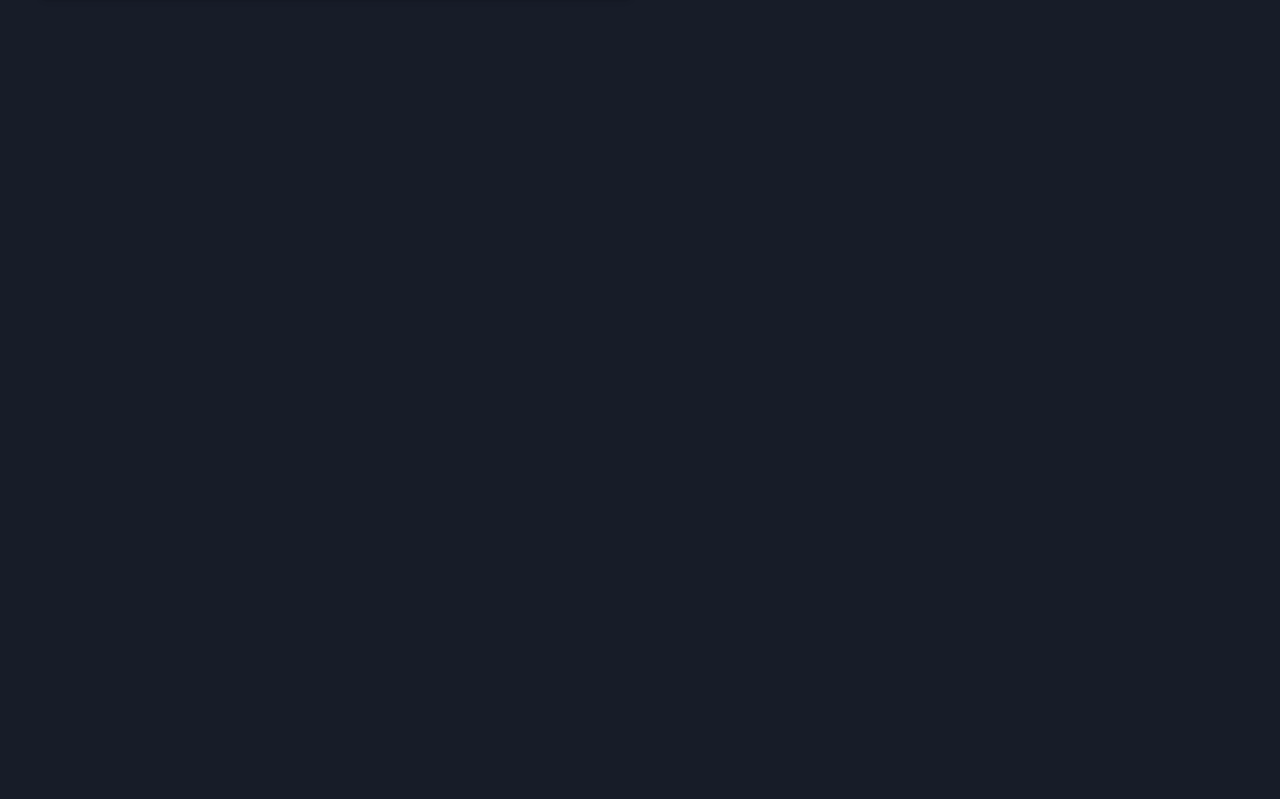
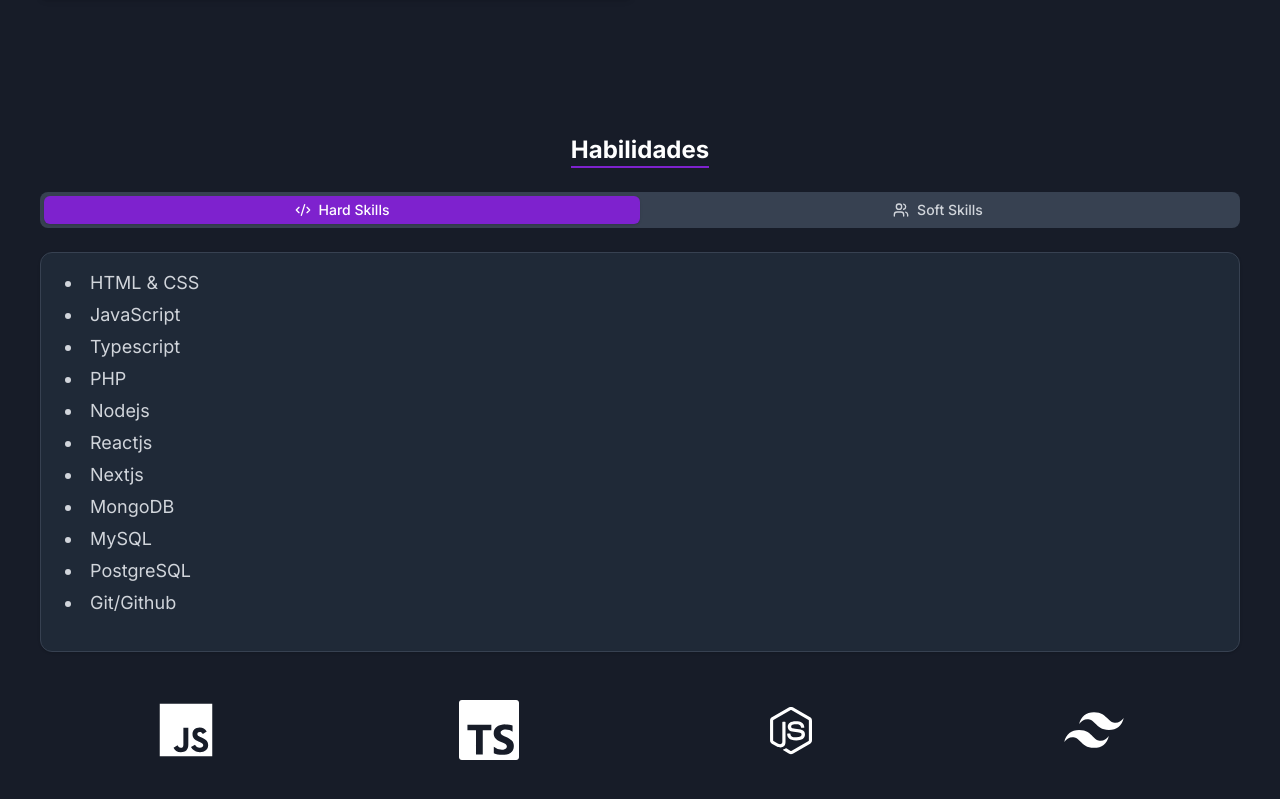
Before and after one commit to phladev/linked-portfolio, a Next.js app: page / in a window 1280 px wide. Shown: the part 1967-2766 px from the top of the page. Before the commit the page ends 2005 px from the top, so only its background shows below. Built offline with nearby package versions, Linux system fonts and the light colour scheme.

Commit message:
feat: add abilities page

```diff
--- a/app/page.tsx
+++ b/app/page.tsx
@@ -1,6 +1,8 @@
 import { ChevronsDown } from 'lucide-react'
 import ReposGrid from '@/components/reposGrid'
 import Image from 'next/image'
+import Carousel from '@/components/carousel'
+import SkillTabs from '@/components/skillsTabs'
 
 export default function Home() {
   return (
@@ -53,6 +55,23 @@ export default function Home() {
             <ReposGrid />
           </div>
         </section>
+
+        <section className="p-5 mt-24 w-full" id="abilities">
+          <div className="flex flex-col gap-6 justify-center w-full">
+            <div className="flex justify-center items-center w-full">
+              <h3 className="text-xl md:text-2xl border-b-2 border-purple-700 text-white">
+                <strong>Habilidades</strong>
+              </h3>
+            </div>
+
+            <div className="flex justify-center items-center w-full">
+              <SkillTabs />
+            </div>
+          </div>
+          <div className="mt-10">
+            <Carousel />
+          </div>
+        </section>
       </main>
     </div>
   )
--- /dev/null
+++ b/components/carousel.tsx
@@ -0,0 +1,54 @@
+'use client'
+
+import { SiNextdotjs, SiTypescript, SiMysql, SiMongodb } from 'react-icons/si'
+import { Swiper, SwiperSlide } from 'swiper/react'
+import { Autoplay } from 'swiper/modules'
+import 'swiper/css'
+import { FaCss3Alt, FaHtml5, FaJs, FaPhp, FaReact } from 'react-icons/fa'
+import {
+  DiGit,
+  DiJqueryLogo,
+  DiNodejsSmall,
+  DiPostgresql,
+} from 'react-icons/di'
+import { RiTailwindCssFill } from 'react-icons/ri'
+
+const Carousel = () => {
+  return (
+    <Swiper
+      spaceBetween={10}
+      slidesPerView={4}
+      loop={true}
+      autoplay={{
+        delay: 2000,
+        disableOnInteraction: false,
+      }}
+      modules={[Autoplay]}
+    >
+      {[
+        FaReact,
+        SiNextdotjs,
+        FaJs,
+        SiTypescript,
+        DiNodejsSmall,
+        RiTailwindCssFill,
+        SiMysql,
+        SiMongodb,
+        DiPostgresql,
+        FaPhp,
+        DiGit,
+        DiJqueryLogo,
+        FaHtml5,
+        FaCss3Alt,
+      ].map((Icon, index) => (
+        <SwiperSlide key={index}>
+          <div className="flex flex-col items-center text-white">
+            <Icon className="text-[40px] md:text-[60px]" />
+          </div>
+        </SwiperSlide>
+      ))}
+    </Swiper>
+  )
+}
+
+export default Carousel
--- /dev/null
+++ b/components/skillsList.tsx
@@ -0,0 +1,21 @@
+import { Card, CardContent } from '@/components/ui/card'
+
+interface SkillListProps {
+  skills: string[]
+}
+
+export default function SkillList({ skills }: SkillListProps) {
+  return (
+    <Card className="h-[320px] bg-gray-800 border-gray-700 hover:border-[#7e22ce] transition-colors md:h-[400px]">
+      <CardContent className="mt-4">
+        <ul className="list-disc list-inside text-gray-300 space-y-1">
+          {skills.map((skill, index) => (
+            <li key={index} className="text-sm md:text-lg">
+              {skill}
+            </li>
+          ))}
+        </ul>
+      </CardContent>
+    </Card>
+  )
+}
--- /dev/null
+++ b/components/skillsTabs.tsx
@@ -0,0 +1,66 @@
+import { Code2, Users } from 'lucide-react'
+import { Tabs, TabsTrigger, TabsList, TabsContent } from './ui/tabs'
+import SkillList from './skillsList'
+
+const SkillTabs = () => {
+  return (
+    <Tabs defaultValue="hard" className="w-64 md:w-full">
+      <TabsList className="flex justify-center items-center bg-gray-700">
+        <TabsTrigger
+          value="hard"
+          className="w-full data-[state=active]:bg-[#7e22ce] data-[state=active]:text-white text-gray-300 hover:text-white transition-colors"
+        >
+          <Code2 className="w-4 h-4 mr-2" />
+          Hard Skills
+        </TabsTrigger>
+        <TabsTrigger
+          value="soft"
+          className="w-full data-[state=active]:bg-[#7e22ce] data-[state=active]:text-white text-gray-300 hover:text-white transition-colors"
+        >
+          <Users className="w-4 h-4 mr-2" />
+          Soft Skills
+        </TabsTrigger>
+      </TabsList>
+
+      <TabsContent value="hard" className="w-full flex justify-center">
+        <div className="mt-4 w-full">
+          <SkillList
+            skills={[
+              'HTML & CSS',
+              'JavaScript',
+              'Typescript',
+              'PHP',
+              'Nodejs',
+              'Reactjs',
+              'Nextjs',
+              'MongoDB',
+              'MySQL',
+              'PostgreSQL',
+              'Git/Github',
+            ]}
+          />
+        </div>
+      </TabsContent>
+
+      <TabsContent value="soft" className="w-full flex justify-center">
+        <div className="mt-4 w-full">
+          <SkillList
+            skills={[
+              'Capacidade de dar e receber feedback',
+              'Trabalho em equipe',
+              'Comunicação',
+              'Resolução de problemas',
+              'Abordagem lógica e organizada',
+              'Autonomia e proatividade',
+              'Aprendizado contínuo',
+              'Responsabilidade',
+              'Capacidade de lidar com mudanças',
+            ]}
+          />
+        </div>
+      </TabsContent>
+    </Tabs>
+  )
+}
+
+export default SkillTabs
--- /dev/null
+++ b/components/ui/card.tsx
@@ -0,0 +1,76 @@
+import * as React from 'react'
+
+import { cn } from '@/lib/utils'
+
+const Card = React.forwardRef<
+  HTMLDivElement,
+  React.HTMLAttributes<HTMLDivElement>
+>(({ className, ...props }, ref) => (
+  <div
+    ref={ref}
+    className={cn(
+      'rounded-xl border bg-card text-card-foreground shadow',
+      className,
+    )}
+    {...props}
+  />
+))
+Card.displayName = 'Card'
+
+const CardHeader = React.forwardRef<
+  HTMLDivElement,
+  React.HTMLAttributes<HTMLDivElement>
+>(({ className, ...props }, ref) => (
+  <div
+    ref={ref}
+    className={cn('flex flex-col space-y-1.5 p-6', className)}
+    {...props}
+  />
+))
+CardHeader.displayName = 'CardHeader'
+
+const CardTitle = React.forwardRef<
+  HTMLDivElement,
+  React.HTMLAttributes<HTMLDivElement>
+>(({ className, ...props }, ref) => (
+  <div
+    ref={ref}
+    className={cn('font-semibold leading-none tracking-tight', className)}
+    {...props}
+  />
+))
+CardTitle.displayName = 'CardTitle'
+
+const CardDescription = React.forwardRef<
+  HTMLDivElement,
+  React.HTMLAttributes<HTMLDivElement>
+>(({ className, ...props }, ref) => (
+  <div
+    ref={ref}
+    className={cn('text-sm text-muted-foreground', className)}
+    {...props}
+  />
+))
+CardDescription.displayName = 'CardDescription'
+
+const CardContent = React.forwardRef<
+  HTMLDivElement,
+  React.HTMLAttributes<HTMLDivElement>
+>(({ className, ...props }, ref) => (
+  <div ref={ref} className={cn('p-6 pt-0', className)} {...props} />
+))
+CardContent.displayName = 'CardContent'
+
+const CardFooter = React.forwardRef<
+  HTMLDivElement,
+  React.HTMLAttributes<HTMLDivElement>
+>(({ className, ...props }, ref) => (
+  <div
+    ref={ref}
+    className={cn('flex items-center p-6 pt-0', className)}
+    {...props}
+  />
+))
+CardFooter.displayName = 'CardFooter'
+
+export { Card, CardHeader, CardFooter, CardTitle, CardDescription, CardContent }
--- /dev/null
+++ b/components/ui/tabs.tsx
@@ -0,0 +1,55 @@
+'use client'
+
+import * as React from 'react'
+import * as TabsPrimitive from '@radix-ui/react-tabs'
+
+import { cn } from '@/lib/utils'
+
+const Tabs = TabsPrimitive.Root
+
+const TabsList = React.forwardRef<
+  React.ElementRef<typeof TabsPrimitive.List>,
+  React.ComponentPropsWithoutRef<typeof TabsPrimitive.List>
+>(({ className, ...props }, ref) => (
+  <TabsPrimitive.List
+    ref={ref}
+    className={cn(
+      'inline-flex h-9 items-center justify-center rounded-lg bg-muted p-1 text-muted-foreground',
+      className,
+    )}
+    {...props}
+  />
+))
+TabsList.displayName = TabsPrimitive.List.displayName
+
+const TabsTrigger = React.forwardRef<
+  React.ElementRef<typeof TabsPrimitive.Trigger>,
+  React.ComponentPropsWithoutRef<typeof TabsPrimitive.Trigger>
+>(({ className, ...props }, ref) => (
+  <TabsPrimitive.Trigger
+    ref={ref}
+    className={cn(
+      'inline-flex items-center justify-center whitespace-nowrap rounded-md px-3 py-1 text-sm font-medium ring-offset-background transition-all focus-visible:outline-none focus-visible:ring-2 focus-visible:ring-ring focus-visible:ring-offset-2 disabled:pointer-events-none disabled:opacity-50 data-[state=active]:bg-background data-[state=active]:text-foreground data-[state=active]:shadow',
+      className,
+    )}
+    {...props}
+  />
+))
+TabsTrigger.displayName = TabsPrimitive.Trigger.displayName
+
+const TabsContent = React.forwardRef<
+  React.ElementRef<typeof TabsPrimitive.Content>,
+  React.ComponentPropsWithoutRef<typeof TabsPrimitive.Content>
+>(({ className, ...props }, ref) => (
+  <TabsPrimitive.Content
+    ref={ref}
+    className={cn(
+      'mt-2 ring-offset-background focus-visible:outline-none focus-visible:ring-2 focus-visible:ring-ring focus-visible:ring-offset-2',
+      className,
+    )}
+    {...props}
+  />
+))
+TabsContent.displayName = TabsPrimitive.Content.displayName
+
+export { Tabs, TabsList, TabsTrigger, TabsContent }
--- a/package.json
+++ b/package.json
@@ -10,12 +10,15 @@
   },
   "dependencies": {
     "@radix-ui/react-dialog": "^1.1.2",
+    "@radix-ui/react-tabs": "^1.1.1",
     "class-variance-authority": "^0.7.0",
     "clsx": "^2.1.1",
     "lucide-react": "^0.454.0",
     "next": "15.0.2",
     "react": "19.0.0-rc-02c0e824-20241028",
     "react-dom": "19.0.0-rc-02c0e824-20241028",
+    "react-icons": "^5.3.0",
+    "swiper": "^11.1.14",
     "tailwind-merge": "^2.5.4",
     "tailwindcss-animate": "^1.0.7"
   },
```
Also changed, not shown: 1 other file (tests, documents, lock files or other folders).
